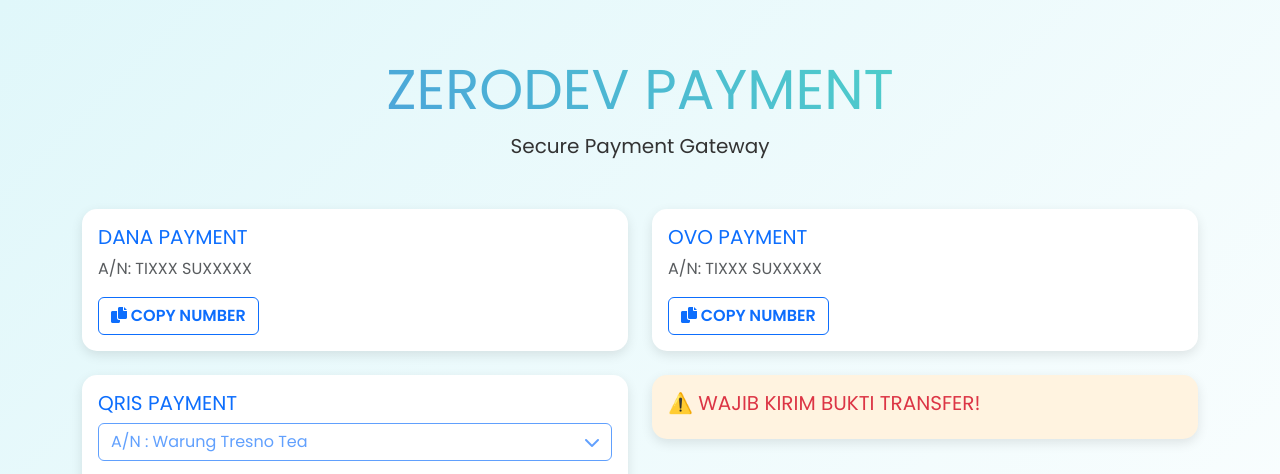
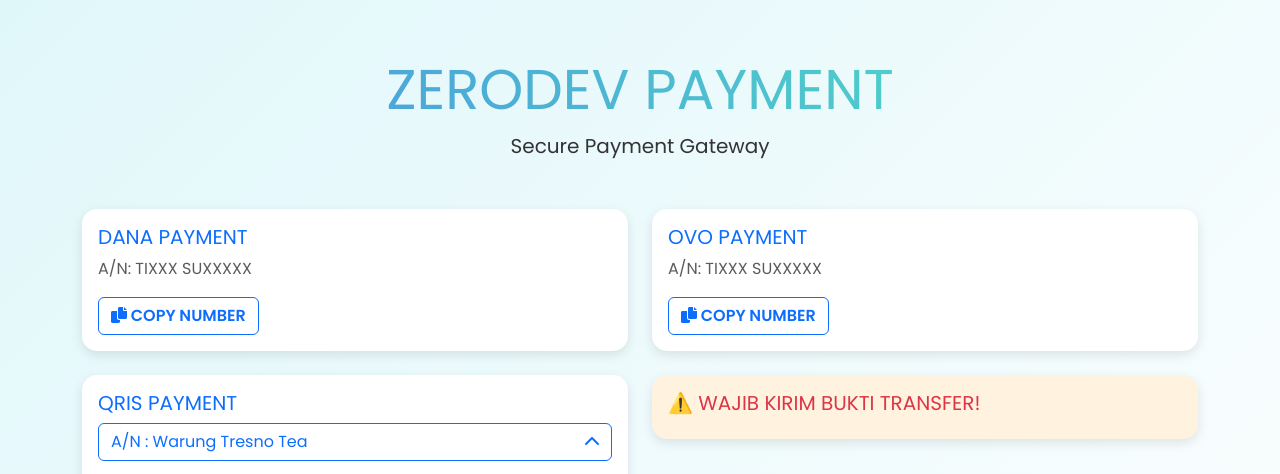
Before and after one commit to VinzzXD24/web-installpanel, a plain HTML site: page index.html in a window 1280 px wide. Both pictures are taken after a click on the button "A/N : Warung Tresno Tea". Shown: the top 474 px of the page. Drawn offline with nearby package versions, Linux system fonts and the light colour scheme.

Commit message:
Update index.html

```diff
--- a/index.html
+++ b/index.html
@@ -85,13 +85,13 @@
         </div>
       </div>
 
-      <!-- QRIS Payment (Inline QR Display) -->
+      <!-- QRIS Payment (Toggle QR Inline) -->
       <div class="col-md-6">
         <div class="card card-custom">
           <div class="card-body">
             <h5 class="card-title text-primary">QRIS PAYMENT</h5>
             <button id="qrToggleBtn" class="btn btn-outline-primary w-100 d-flex justify-content-between align-items-center"
-                    type="button" onclick="showQRCode()">
+                    type="button" onclick="toggleQRCode()">
               <span>A/N : Warung Tresno Tea</span>
               <i class="fas fa-chevron-down"></i>
             </button>
@@ -123,7 +123,7 @@
     </div>
   </div>
 
-  <!-- Bootstrap JS Bundle with Popper -->
+  <!-- Bootstrap JS Bundle dengan Popper -->
   <script src="https://cdn.jsdelivr.net/npm/bootstrap@5.3.0/dist/js/bootstrap.bundle.min.js"></script>
 
   <script>
@@ -134,12 +134,16 @@
       });
     }
 
-    function showQRCode() {
+    // Fungsi toggle untuk menampilkan/menghilangkan QR code
+    function toggleQRCode() {
       var qrDiv = document.getElementById("qrCodeDiv");
+      var btn = document.getElementById("qrToggleBtn");
       if (qrDiv.style.display === "none") {
         qrDiv.style.display = "block";
-        // Nonaktifkan tombol agar tidak bisa ditekan ulang
-        document.getElementById("qrToggleBtn").disabled = true;
+        btn.innerHTML = `<span>A/N : Warung Tresno Tea</span><i class="fas fa-chevron-up"></i>`;
+      } else {
+        qrDiv.style.display = "none";
+        btn.innerHTML = `<span>A/N : Warung Tresno Tea</span><i class="fas fa-chevron-down"></i>`;
       }
     }
   </script>
```
